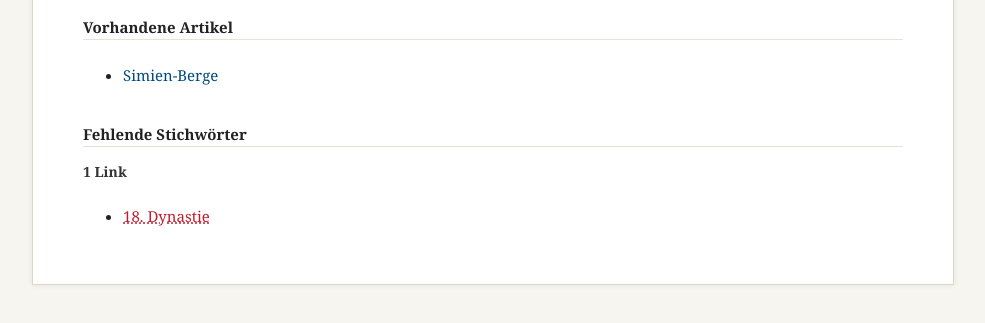
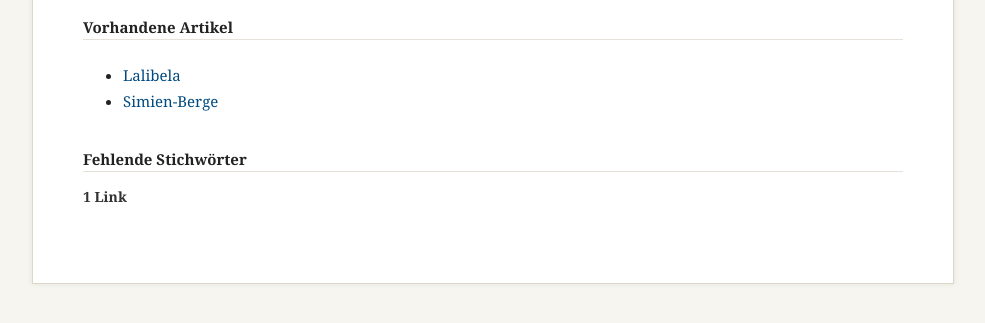
Before and after one commit to naseweis80/Besserwisser, a plain HTML site: page index.html in a window 1280 px wide. Shown: the part 241-564 px from the top of the page, without its empty margins (147-1132 px from the left). Drawn offline with Linux system fonts and the light colour scheme.

Commit message:
Pfade gefixt

```diff
--- a/index.html
+++ b/index.html
@@ -25,7 +25,8 @@
 	  <h2>Vorhandene Artikel</h2>
 	  <div class="columns">
         <ul>
-			<li><a href="simien-berge.html">Simien-Berge</a></li>
+			<li><a href="html/lalibela.html">Lalibela</a></li>
+			<li><a href="html/simien-berge.html">Simien-Berge</a></li>
 		</ul>
 
       </div>
@@ -35,7 +36,7 @@
 	  <h3>1 Link</h3>
       <div class="columns">
 		<ul>
-		  <li><a href="18-dynastie.html" class="missing">18.&nbsp;Dynastie</a></li>
+
 		</ul>
 	  </div>
 
```
Also changed, not shown: start.html (+2 -2 lines).
